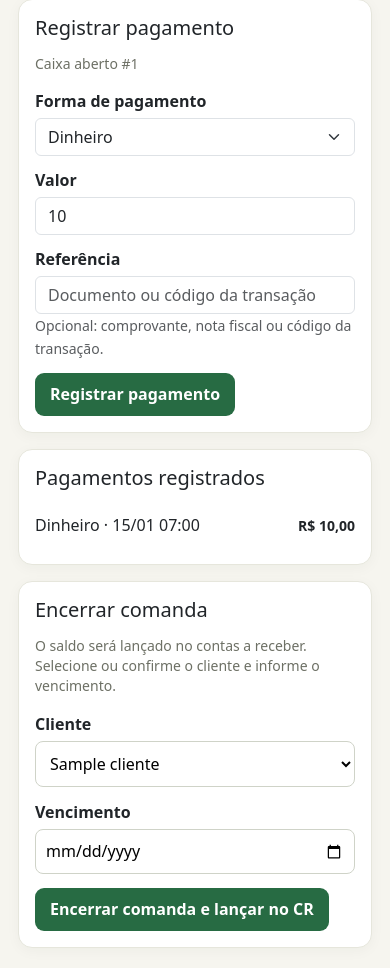
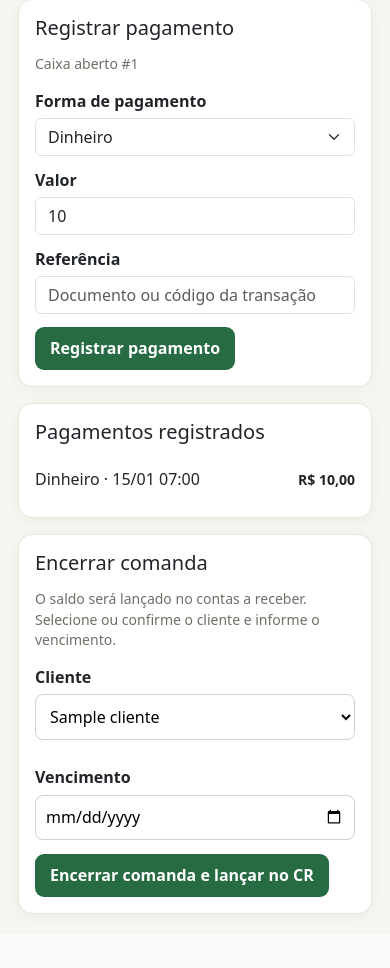
Before and after one commit to joaosalesgn/garapeiro, a Django app: page /comandas/1/ in a window 390 px wide. Shown: the part 1550-2518 px from the top of the page. After the commit the page ends 2473 px from the top, so only its background shows below. Run offline with Django 5.2, Linux system fonts and the light colour scheme; a user stored in the database is signed in; tables that the repository leaves empty hold one stand-in row (values such as "Sample post"); parts of the project's set-up code (start-up, migrations or seed data) failed here and were passed over.

Commit message:
Melhorado os campos do encerramento de comanda.

```diff
--- a/atendimento/templates/comanda.html
+++ b/atendimento/templates/comanda.html
@@ -171,9 +171,15 @@
                             Caixa aberto #{{ caixa.pk }}
                         </p>
                         <form method="post" action="{% url 'atendimento:registrar_pagamento' comanda.pk %}">
-                            {% csrf_token %}<div class="payment-form-grid">
-                                {% for field in pagamento_form %}<div class="field"><label for="{{ field.id_for_label }}">{{ field.label }}</label>{{ field }}{{ field.errors }}{% if field.name == 'referencia' %}<small class="payment-form-help text-muted">Opcional: comprovante, nota fiscal ou código da transação.</small>{% endif %}</div>{% endfor %}
-                            </div><button class="btn btn-success" type="submit">Registrar pagamento</button>
+                            {% csrf_token %}
+                            <div class="payment-form-grid">
+                                {% for field in pagamento_form %}
+                                <div class="field">
+                                    <label for="{{ field.id_for_label }}">{{ field.label }}</label>{{ field }}{{ field.errors }}
+                                </div>
+                                {% endfor %}
+                            </div>
+                            <button class="btn btn-success" type="submit">Registrar pagamento</button>
                         </form>
                     {% else %}
                         <div class="empty">
@@ -206,9 +212,7 @@
         </section>
         {% if comanda.total > 0 and perms.atendimento.change_comanda %}
             <section class="card">
-                <h2>
-                    Encerrar comanda
-                </h2>
+                <h2> Encerrar comanda </h2>
                 {% if comanda.saldo > 0 %}
                     <p class="subtle">
                         O saldo será lançado no contas a receber. Selecione ou confirme o cliente e informe o vencimento.
@@ -217,12 +221,11 @@
                 <form method="post" action="{% url 'atendimento:fechar_comanda' comanda.pk %}">
                     {% csrf_token %}
                     {% if comanda.saldo > 0 %}
+                        <div class="campos-encerramento">
                             <div class="field">
                                 <label for="id_cliente">Cliente</label>
                                 <select name="cliente" id="id_cliente" {% if not comanda.cliente %}required{% endif %}>
-                                <option value="">
-                                    Selecione um cliente
-                                </option>
+                                    <option value="">Selecione um cliente</option>
                                     {% for cliente in clientes %}
                                         <option value="{{ cliente.pk }}" {% if comanda.cliente_id == cliente.pk %}selected{% endif %}>
                                             {{ cliente.nome }}
@@ -230,8 +233,11 @@
                                     {% endfor %}
                                 </select>
                             </div>
+
                             <div class="field">
-                            <label for="id_vencimento">Vencimento</label><input type="date" name="vencimento" id="id_vencimento" required>
+                                <label for="id_vencimento">Vencimento</label>
+                                <input type="date" name="vencimento" id="id_vencimento" required>
+                            </div>
                         </div>
                     {% endif %}
                     <button type="submit" onclick="return confirm('Confirmar encerramento da comanda?')">Encerrar comanda
--- a/atendimento/views.py
+++ b/atendimento/views.py
@@ -228,7 +228,7 @@ def adicionar_item(request, pk):
             comanda=comanda, produto=produto, produto_nome=produto.nome,
             quantidade=dados["quantidade"], preco_unitario=produto.preco,
             observacao=dados["observacao"], status_producao=(
-                ComandaItem.StatusProducao.PENDENTE if produto.vai_para_cozinha
+                ComandaItem.StatusProducao.ENVIADO if produto.vai_para_cozinha
                 else ComandaItem.StatusProducao.PRONTO
             ), criado_por=request.user, atualizado_por=request.user,
         )
--- a/static/css/comanda.css
+++ b/static/css/comanda.css
@@ -58,6 +58,22 @@
 .payment-form-grid input { max-width: none }
 .payment-form-help { margin-top: .25rem }
 
+.campos-encerramento {
+    display: grid;
+    grid-template-columns: 1fr 1fr;
+    gap: 12px;
+}
+
+.campos-encerramento .field {
+    min-width: 0;
+}
+
+@media (max-width: 600px) {
+    .campos-encerramento {
+        grid-template-columns: 1fr;
+    }
+}
+
 @media(max-width:720px) {
     .comanda-heading { align-items: flex-start }
     .comanda-print-actions { width: 100% }
```
Lines whose indentation alone changed are shown as unchanged.
